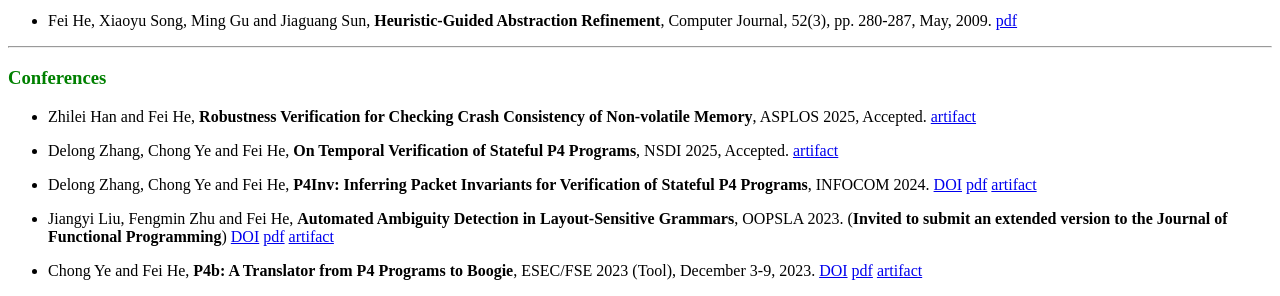
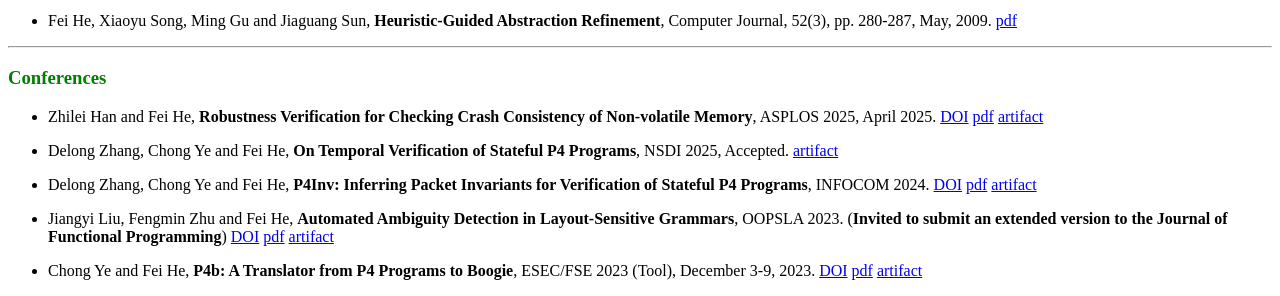
Before and after one commit to feihe/feihe.github.io, a Jekyll site: the page built from publications.md, in a window 1280 px wide and 900 px high, scrolled down 988 px. Shown: the part 152-448 px from the top of the window. Built offline with Jekyll 4.4.1, drawn with Linux system fonts in a browser that asks for light colours; nearby versions of some CDN libraries.

Commit message:
asplos paper

```diff
--- a/publications.md
+++ b/publications.md
@@ -60,7 +60,7 @@ title: Publications
 
 ### <font color=green>Conferences</font>
 
-- Zhilei Han and Fei He, **Robustness Verification for Checking Crash Consistency of Non-volatile Memory**, ASPLOS 2025, Accepted. [artifact](https://thufv.github.io/research/asplos25)
+- Zhilei Han and Fei He, **Robustness Verification for Checking Crash Consistency of Non-volatile Memory**, ASPLOS 2025, April 2025. [DOI](https://doi.org/10.1145/3669940.3707269) [pdf](./materials/asplos25.pdf) [artifact](https://thufv.github.io/research/asplos25)
 
 - Delong Zhang, Chong Ye and Fei He, **On Temporal Verification of Stateful P4 Programs**, NSDI 2025, Accepted. [artifact](https://thufv.github.io/research/p4tv)
 
```
Also changed, not shown: 1 other file.
